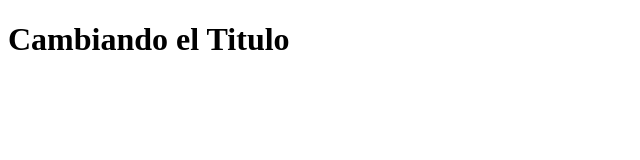
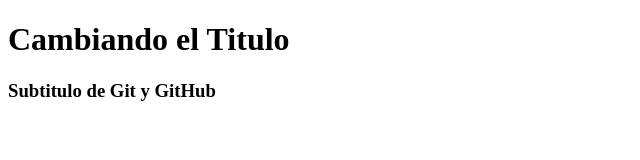
Before and after one commit to Luchonathor/pruebaAlex, a plain HTML site: page index.html in a window 1280 px wide. Shown: the whole page, without its empty margins (0-640 px from the left). Drawn offline with Linux system fonts and the light colour scheme.

Commit message:
Se adiciona un subtitulo

```diff
--- a/index.html
+++ b/index.html
@@ -7,5 +7,6 @@
 </head>
 <body>
     <h1>Cambiando el Titulo</h1>
+    <h3>Subtitulo de Git y GitHub</h3>
 </body>
 </html>
```
